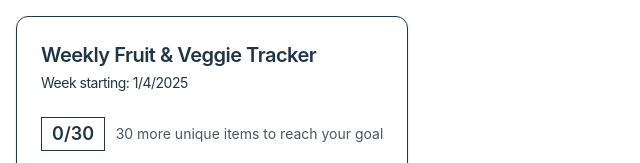
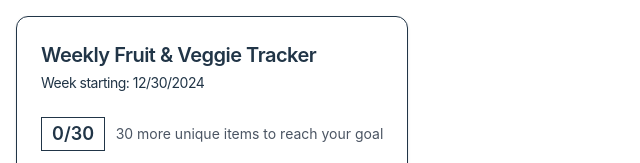
Before and after one commit to alecf/veggieapp, a React (Vite) app: page / in a window 1280 px wide. Shown: the top 163 px of the page, without its empty margins (0-640 px from the left). Built offline with nearby package versions, Linux system fonts and the light colour scheme.

Commit message:
week always starts on a monday

```diff
--- a/src/App.tsx
+++ b/src/App.tsx
@@ -89,7 +89,14 @@ const FoodTracker = () => {
 
   const [weekStart, setWeekStart] = useState<string>(() => {
     const savedWeekStart = localStorage.getItem("trackerWeekStart");
-    return savedWeekStart || new Date().toLocaleDateString();
+    if (savedWeekStart) return savedWeekStart;
+
+    const today = new Date();
+    const dayOfWeek = today.getDay(); // 0 is Sunday, 1 is Monday, etc.
+    const daysFromMonday = dayOfWeek === 0 ? 6 : dayOfWeek - 1;
+    const monday = new Date(today);
+    monday.setDate(today.getDate() - daysFromMonday);
+    return monday.toLocaleDateString();
   });
 
   const [showReport, setShowReport] = useState(false);
```
